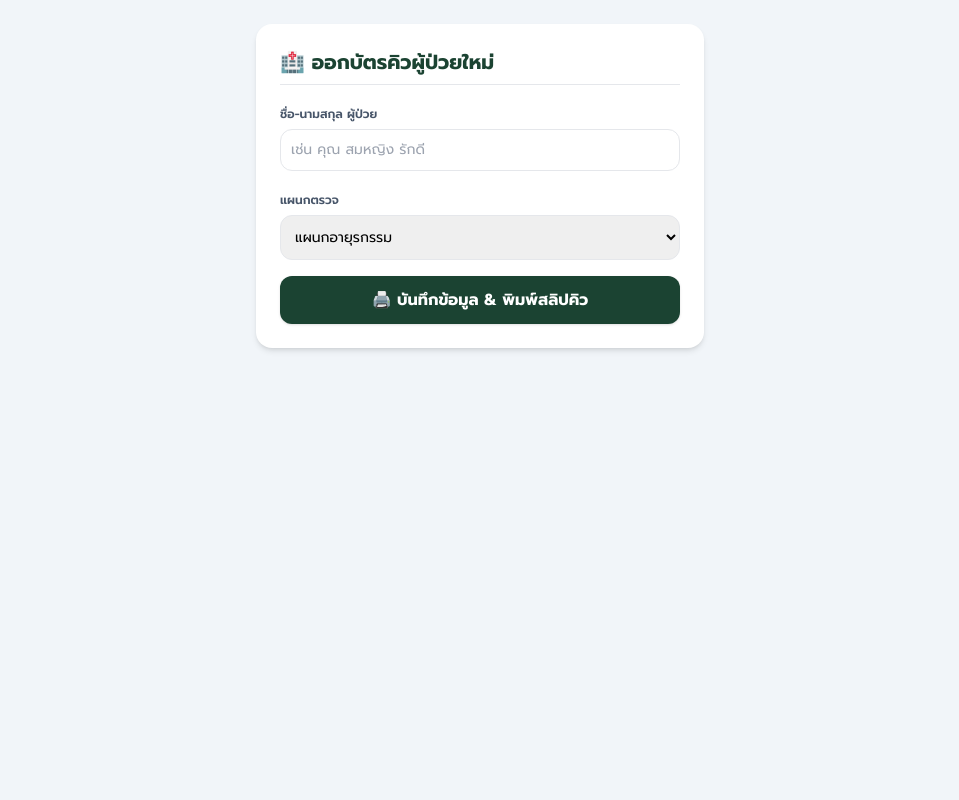
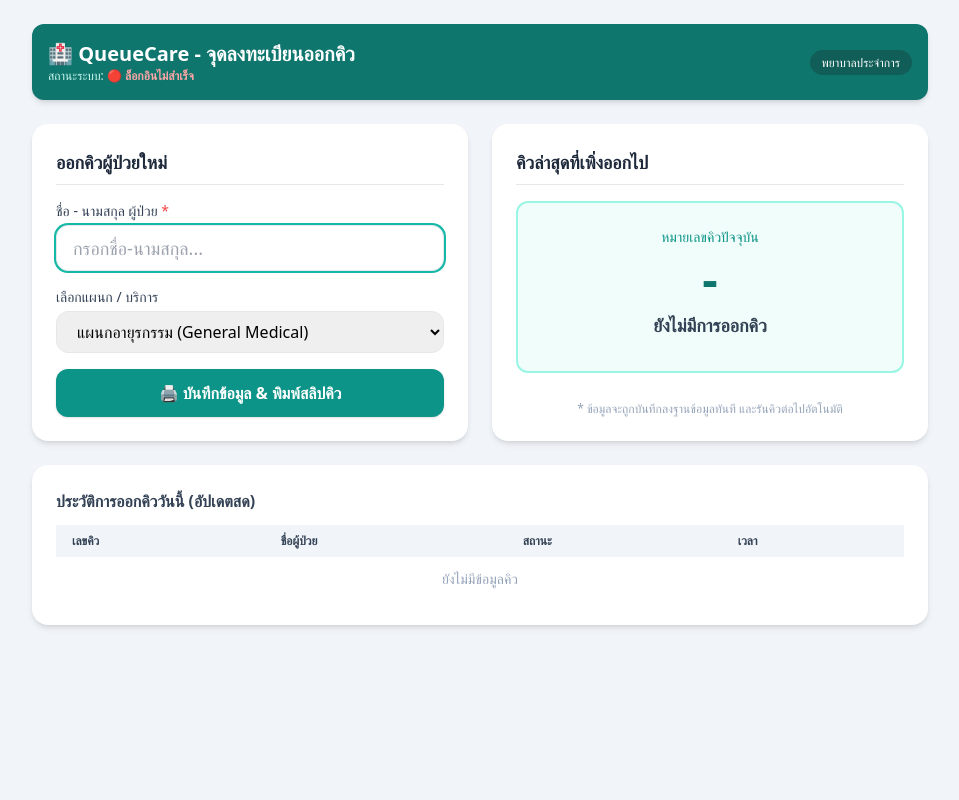
Before and after one commit to GatmaneeGreat/queuecare-backend, a FastAPI app: page /nurse in a window 1280 px wide. Shown: the whole page, without its empty margins (160-1119 px from the left). Run offline with FastAPI, Linux system fonts and the light colour scheme; data comes from the database, SQL or seed files in the repository; some libraries are stand-ins or nearby versions.

Commit message:
Update nurse portal and seed data

```diff
--- a/templates/nurse.html
+++ b/templates/nurse.html
@@ -2,222 +2,281 @@
 <html lang="th">
 <head>
     <meta charset="UTF-8">
-  <title>ระบบออกบัตรคิวสำหรับเจ้าหน้าที่ - QueueCare</title>
+    <meta name="viewport" content="width=device-width, initial-scale=1.0">
+    <title>ระบบออกคิวสำหรับพยาบาล - QueueCare</title>
     <script src="https://cdn.tailwindcss.com"></script>
-  <!-- โหลด Library สำหรับสร้าง QR Code -->
-  <script src="https://cdnjs.cloudflare.com/ajax/libs/qrcodejs/1.0.0/qrcode.min.js"></script>
-  <link href="https://fonts.googleapis.com/css2?family=Prompt:wght@300;400;500;600;700&display=swap" rel="stylesheet">
     <style>
-    body { font-family: 'Prompt', sans-serif; }
-    /* ซ่อนส่วนที่ไม่ต้องการพิมพ์เวลาสั่ง Print */
         @media print {
+            body * { visibility: hidden; }
+            #printableSlip, #printableSlip * { visibility: visible; }
+            #printableSlip { position: absolute; left: 0; top: 0; width: 100%; }
             .no-print { display: none !important; }
-      .print-only { display: block !important; }
         }
     </style>
 </head>
-<body class="bg-slate-100 min-h-screen p-6">
+<body class="bg-slate-100 min-h-screen p-6 font-sans">
 
-  <!-- ================= ส่วนฟอร์มของพยาบาล (ไม่พิมพ์ออกกระดาษ) ================= -->
-  <div class="max-w-md mx-auto bg-white p-6 rounded-2xl shadow-md space-y-4 no-print">
-    <h2 class="text-xl font-bold text-[#1B4332] border-b pb-2">🏥 ออกบัตรคิวผู้ป่วยใหม่</h2>
+    <!-- ส่วนฟอร์มของพยาบาล (ไม่พิมพ์ออกกระดาษ) -->
+    <div class="max-w-4xl mx-auto space-y-6 no-print">
 
+        <!-- Header -->
+        <div class="bg-teal-700 text-white p-4 rounded-xl shadow-md flex justify-between items-center">
             <div>
-      <label class="text-xs font-semibold text-slate-600">ชื่อ-นามสกุล ผู้ป่วย</label>
-      <input type="text" id="patientName" placeholder="เช่น คุณ สมหญิง รักดี" class="w-full border rounded-xl p-2.5 text-sm mt-1 focus:outline-none focus:ring-2 focus:ring-[#2D6A4F]">
+                <h1 class="text-xl font-bold">🏥 QueueCare - จุดลงทะเบียนออกคิว</h1>
+                <p class="text-xs text-teal-100">สถานะระบบ: <span id="authStatus" class="font-bold text-yellow-300">กำลังเชื่อมต่อ...</span></p>
+            </div>
+            <div class="text-right text-sm">
+                <span class="bg-teal-800 px-3 py-1 rounded-full text-xs">พยาบาลประจำการ</span>
+            </div>
+        </div>
+
+        <div class="grid grid-cols-1 md:grid-cols-2 gap-6">
+            <!-- ฟอร์มออกคิว -->
+            <div class="bg-white p-6 rounded-2xl shadow-md space-y-4">
+                <h2 class="text-lg font-bold text-slate-800 border-b pb-2">ออกคิวผู้ป่วยใหม่</h2>
+
+                <form id="queueForm" onsubmit="handleCreateQueue(event)" class="space-y-4">
+                    <div>
+                        <label class="block text-sm font-medium text-slate-700 mb-1">ชื่อ - นามสกุล ผู้ป่วย <span class="text-red-500">*</span></label>
+                        <input type="text" id="patientName" required placeholder="กรอกชื่อ-นามสกุล..."
+                               class="w-full px-4 py-2 border rounded-xl focus:ring-2 focus:ring-teal-500 focus:outline-none text-lg">
                     </div>
 
                     <div>
-      <label class="text-xs font-semibold text-slate-600">แผนกตรวจ</label>
-      <select id="department" class="w-full border rounded-xl p-2.5 text-sm mt-1">
-        <option value="แผนกอายุรกรรม">แผนกอายุรกรรม</option>
-        <option value="แผนกศัลยกรรม">แผนกศัลยกรรม</option>
-        <option value="แผนกกุมารเวชกรรม">แผนกกุมารเวชกรรม</option>
+                        <label class="block text-sm font-medium text-slate-700 mb-1">เลือกแผนก / บริการ</label>
+                        <select id="serviceId" class="w-full px-4 py-2 border rounded-xl focus:ring-2 focus:ring-teal-500 focus:outline-none">
+                            <option value="1">แผนกอายุรกรรม (General Medical)</option>
+                            <option value="2">แผนกศัลยกรรม (Surgery)</option>
+                            <option value="3">แผนกกุมารเวชกรรม (Pediatrics)</option>
                         </select>
                     </div>
 
-    <button onclick="issueQueue()" class="w-full bg-[#1B4332] hover:bg-[#2D6A4F] text-white font-bold py-3 rounded-xl transition shadow">
-      🖨️ บันทึกข้อมูล & พิมพ์สลิปคิว
+                    <button type="submit" id="submitBtn"
+                            class="w-full bg-teal-600 hover:bg-teal-700 text-white font-bold py-3 px-4 rounded-xl shadow transition duration-200 flex items-center justify-center gap-2">
+                        <span>🖨️ บันทึกข้อมูล & พิมพ์สลิปคิว</span>
                     </button>
+                </form>
             </div>
 
-  <!-- ================= ส่วนสลิปใบคิว (สำหรับพิมพ์ออกเครื่องพิมพ์ thermal/สลิป) ================= -->
-  <div id="printableSlip" class="hidden print-only max-w-[300px] mx-auto p-4 bg-white border border-stone-300 text-center space-y-3 rounded-lg">
-    <div class="border-b border-dashed pb-2">
-      <h3 class="font-bold text-lg text-black">โรงพยาบาล QueueCare</h3>
-      <p class="text-xs text-stone-600">ใบนัดหมายและติดตามคิวบริการ</p>
+            <!-- การแสดงผลคิวล่าสุดที่เพิ่งออกไป -->
+            <div class="bg-white p-6 rounded-2xl shadow-md space-y-4 flex flex-col justify-between">
+                <div>
+                    <h2 class="text-lg font-bold text-slate-800 border-b pb-2">คิวล่าสุดที่เพิ่งออกไป</h2>
+                    <div id="latestQueueCard" class="mt-4 p-6 bg-teal-50 border-2 border-teal-200 rounded-xl text-center space-y-2">
+                        <p class="text-sm text-teal-600 font-medium">หมายเลขคิวปัจจุบัน</p>
+                        <p id="displayQueueNumber" class="text-5xl font-black text-teal-700">-</p>
+                        <p id="displayPatientName" class="text-lg font-bold text-slate-700">ยังไม่มีการออกคิว</p>
+                        <p id="displayTime" class="text-xs text-slate-400"></p>
                     </div>
-
-    <div>
-      <p class="text-xs text-stone-500">หมายเลขคิวของคุณ</p>
-      <h1 id="slipQueueNum" class="text-4xl font-black text-black py-1">A-000</h1>
-      <p id="slipDept" class="text-xs font-semibold text-stone-700">แผนกอายุรกรรม</p>
                 </div>
-
-    <div class="text-left text-xs space-y-1 bg-stone-50 p-2 rounded border border-stone-200">
-      <p><strong>ชื่อผู้ป่วย:</strong> <span id="slipPatientName">-</span></p>
-      <p><strong>วันที่:</strong> <span id="slipDate">-</span></p>
+                <div class="text-xs text-slate-400 text-center">
+                    * ข้อมูลจะถูกบันทึกลงฐานข้อมูลทันที และรันคิวต่อไปอัตโนมัติ
                 </div>
-
-    <!-- กล่องแสดง QR Code สำหรับคนไข้สแกน -->
-    <div class="py-2 flex flex-col items-center justify-center space-y-1">
-      <div id="qrcode"></div>
-      <p class="text-[10px] text-stone-600 font-medium mt-1">สแกน QR Code เพื่อดูคิวสดเรียลไทม์</p>
-    </div>
-
-    <div class="border-t border-dashed pt-2 text-[10px] text-stone-500">
-      <p>ขอบคุณที่ใช้บริการ / Thank you</p>
             </div>
         </div>
 
+        <!-- ตารางประวัติการออกคิวล่าสุด -->
+        <div class="bg-white p-6 rounded-2xl shadow-md space-y-3">
+            <h3 class="font-bold text-slate-700">ประวัติการออกคิววันนี้ (อัปเดตสด)</h3>
+            <div class="overflow-x-auto">
+                <table class="w-full text-sm text-left text-slate-600">
+                    <thead class="text-xs text-slate-700 uppercase bg-slate-100">
+                        <tr>
+                            <th class="px-4 py-2">เลขคิว</th>
+                            <th class="px-4 py-2">ชื่อผู้ป่วย</th>
+                            <th class="px-4 py-2">สถานะ</th>
+                            <th class="px-4 py-2">เวลา</th>
+                        </tr>
+                    </thead>
+                    <tbody id="queueHistoryTable">
+                        <tr><td colspan="4" class="px-4 py-3 text-center text-slate-400">ยังไม่มีข้อมูลคิว</td></tr>
+                    </tbody>
+                </table>
+            </div>
+        </div>
+
+    </div>
+
+    <!-- ส่วนสลิปใบเสร็จ (แสดงเฉพาะตอนกดพิมพ์) -->
+    <div id="printableSlip" class="hidden print-only max-w-[300px] mx-auto p-4 bg-white border text-center space-y-2">
+        <h2 class="font-bold text-lg">บัตรคิวรับบริการ</h2>
+        <p class="text-xs">โรงพยาบาล QueueCare</p>
+        <hr class="my-2 border-dashed">
+        <p class="text-xs">หมายเลขคิวของคุณ</p>
+        <h1 id="slipQueueNumber" class="text-4xl font-black my-2">A000</h1>
+        <p id="slipPatientName" class="font-bold text-sm">ชื่อผู้ป่วย</p>
+        <p id="slipService" class="text-xs text-slate-500">แผนกบริการ</p>
+        <hr class="my-2 border-dashed">
+        <p id="slipDate" class="text-[10px] text-slate-400"></p>
+        <p class="text-[10px] text-slate-400">กรุณารอฟังประกาศเรียกคิว</p>
+    </div>
+
     <script>
-    // 1. ฟังก์ชัน Auto Authentication
-    async function autoAuthenticate() {
-      if (localStorage.getItem('access_token')) {
-        return localStorage.getItem('access_token');
+        // อีเมลและรหัสผ่านพยาบาลตั้งไว้ตายตัวสำหรับ Auto-Login
+        const NURSE_CREDENTIALS = {
+            username: "nurse@hospital.com",
+            password: "password123"
+        };
+
+        let queueHistory = [];
+
+        // 1. ฟังก์ชันแอบ Login อัตโนมัติในเบื้องหลัง
+        async function silentLogin() {
+            document.getElementById('authStatus').innerText = "กำลังยืนยันตัวตน...";
+            try {
+                const formData = new URLSearchParams();
+                formData.append('username', NURSE_CREDENTIALS.username);
+                formData.append('password', NURSE_CREDENTIALS.password);
+
+                const response = await fetch('/auth/login', {
+                    method: 'POST',
+                    headers: { 'Content-Type': 'application/x-www-form-urlencoded' },
+                    body: formData
+                });
+
+                if (response.ok) {
+                    const data = await response.json();
+                    localStorage.setItem('access_token', data.access_token);
+                    document.getElementById('authStatus').innerText = "🟢 พร้อมใช้งาน";
+                    document.getElementById('authStatus').className = "font-bold text-green-300";
+                    return data.access_token;
+                } else {
+                    document.getElementById('authStatus').innerText = "🔴 ล็อกอินไม่สำเร็จ";
+                    document.getElementById('authStatus').className = "font-bold text-red-300";
+                    return null;
+                }
+            } catch (err) {
+                console.error("Auto Login Error:", err);
+                return null;
+            }
         }
 
-      const email = 'nurse@hospital.com';
-      const password = 'password123';
+        // 2. ฟังก์ชันดึง Token (ถ้าไม่มีหรือหมดอายุ จะแอบ Login ใหม่ให้ทันที)
+        async function getToken() {
+            let token = localStorage.getItem('access_token');
+            if (!token) {
+                token = await silentLogin();
+            }
+            return token;
+        }
 
-      try {
-        let res = await fetch('/auth/login', {
+        // 3. ฟังก์ชันหลักสำหรับบันทึกและออกคิว
+        async function handleCreateQueue(e) {
+            e.preventDefault();
+
+            const nameInput = document.getElementById('patientName');
+            const serviceSelect = document.getElementById('serviceId');
+            const submitBtn = document.getElementById('submitBtn');
+
+            const patientName = nameInput.value.trim();
+            const serviceId = parseInt(serviceSelect.value);
+
+            if (!patientName) return;
+
+            submitBtn.disabled = true;
+            submitBtn.innerText = "กำลังบันทึกข้อมูล...";
+
+            let token = await getToken();
+
+            // ส่งข้อมูลบันทึกคิวไปยัง Backend
+            let response = await fetch('/queues/', {
                 method: 'POST',
-          headers: { 'Content-Type': 'application/x-www-form-urlencoded' },
-          body: new URLSearchParams({
-            'username': email,
-            'password': password
+                headers: {
+                    'Content-Type': 'application/json',
+                    'Authorization': `Bearer ${token}`
+                },
+                body: JSON.stringify({
+                    patient_name: patientName,
+                    service_id: serviceId
                 })
             });
 
-        if (!res.ok) {
-          await fetch('/auth/register', {
+            // ถ้าเจอ 401 (Token หมดอายุ) ให้แอบ Login ใหม่ แล้วลองยิงบันทึกอีกรอบทันที
+            if (response.status === 401) {
+                token = await silentLogin();
+                if (token) {
+                    response = await fetch('/queues/', {
                         method: 'POST',
-            headers: { 'Content-Type': 'application/json' },
+                        headers: {
+                            'Content-Type': 'application/json',
+                            'Authorization': `Bearer ${token}`
+                        },
                         body: JSON.stringify({
-              name: 'พยาบาลประจำเคาน์เตอร์',
-              email: email,
-              password: password,
-              role: 'nurse'
-            })
-          });
-
-          res = await fetch('/auth/login', {
-            method: 'POST',
-            headers: { 'Content-Type': 'application/x-www-form-urlencoded' },
-            body: new URLSearchParams({
-              'username': email,
-              'password': password
+                            patient_name: patientName,
+                            service_id: serviceId
                         })
                     });
                 }
-
-        if (res.ok) {
-          const data = await res.json();
-          localStorage.setItem('access_token', data.access_token);
-          return data.access_token;
-        }
-      } catch (err) {
-        console.error('❌ Auto Auth error:', err);
-      }
-      return null;
             }
 
-    // 2. ฟังก์ชันดึง User ID ปัจจุบันจาก Backend /auth/me
-    async function getCurrentUserId(token) {
-      try {
-        const res = await fetch('/auth/me', {
-          headers: { 'Authorization': `Bearer ${token}` }
-        });
-        if (res.ok) {
-          const user = await res.json();
-          return user.id;
-        }
-      } catch (err) {
-        console.error('❌ Get User ID error:', err);
-      }
-      return 1; // Fallback default ID
+            if (response.ok) {
+                const newQueue = await response.json();
+
+                // อัปเดตข้อมูลบนหน้าจอพยาบาลทันที
+                updateNurseScreen(newQueue, patientName, serviceSelect.options[serviceSelect.selectedIndex].text);
+
+                // สั่งพิมพ์ใบคิว
+                printSlip(newQueue, patientName, serviceSelect.options[serviceSelect.selectedIndex].text);
+
+                // ล้างช่องกรอกชื่อ และเอาเคอร์เซอร์ไปจ่อไว้ พร้อมพิมพ์ชื่อคนถัดไปทันที!
+                nameInput.value = '';
+                nameInput.focus();
+            } else {
+                alert("เกิดข้อผิดพลาดในการออกคิว กรุณาลองใหม่อีกครั้ง");
             }
 
-    window.addEventListener('DOMContentLoaded', autoAuthenticate);
-
-    // 3. ฟังก์ชันออกบัตรคิว
-    async function issueQueue() {
-      const name = document.getElementById('patientName').value.trim();
-      const dept = document.getElementById('department').value;
-
-      if (!name) {
-        alert('กรุณากรอกชื่อผู้ป่วย');
-        return;
+            submitBtn.disabled = false;
+            submitBtn.innerText = "🖨️ บันทึกข้อมูล & พิมพ์สลิปคิว";
         }
 
-      let token = localStorage.getItem('access_token');
-      if (!token) {
-        token = await autoAuthenticate();
+        // 4. อัปเดตข้อมูลบนหน้าจอพยาบาล
+        function updateNurseScreen(queueData, name, serviceName) {
+            const queueNum = queueData.number || queueData.queue_number || `A-${queueData.id}`;
+            const now = new Date().toLocaleTimeString('th-TH', { hour: '2-digit', minute: '2-digit' });
+
+            // อัปเดตการ์ดคิวล่าสุด
+            document.getElementById('displayQueueNumber').innerText = queueNum;
+            document.getElementById('displayPatientName').innerText = name;
+            document.getElementById('displayTime').innerText = `ออกคิวเมื่อเวลา: ${now} น.`;
+
+            // เพิ่มเข้าประวัติในตารางด้านล่าง
+            queueHistory.unshift({
+                number: queueNum,
+                name: name,
+                status: queueData.status || 'waiting',
+                time: now
+            });
+
+            const tableBody = document.getElementById('queueHistoryTable');
+            tableBody.innerHTML = queueHistory.map(q => `
+                <tr class="border-b hover:bg-slate-50">
+                    <td class="px-4 py-2 font-bold text-teal-700">${q.number}</td>
+                    <td class="px-4 py-2">${q.name}</td>
+                    <td class="px-4 py-2"><span class="bg-yellow-100 text-yellow-800 text-xs px-2 py-0.5 rounded">รอเรียก</span></td>
+                    <td class="px-4 py-2 text-xs text-slate-400">${q.time}</td>
+                </tr>
+            `).join('');
         }
 
-      // ดึง user_id ของผู้ล็อกอิน
-      const userId = await getCurrentUserId(token);
+        // 5. เตรียมข้อมูลใส่สลิปแล้วสั่งพิมพ์
+        function printSlip(queueData, name, serviceName) {
+            const queueNum = queueData.number || queueData.queue_number || `A-${queueData.id}`;
+            document.getElementById('slipQueueNumber').innerText = queueNum;
+            document.getElementById('slipPatientName').innerText = name;
+            document.getElementById('slipService').innerText = serviceName;
+            document.getElementById('slipDate').innerText = new Date().toLocaleString('th-TH');
 
-      // สุ่มสร้างหมายเลขคิว เช่น A-105
-      const generatedQueueNum = "A-" + Math.floor(100 + Math.random() * 900);
-
-      try {
-        const response = await fetch('/queues/', {
-          method: 'POST',
-          headers: {
-            'Content-Type': 'application/json',
-            'Authorization': token ? `Bearer ${token}` : ''
-          },
-          body: JSON.stringify({
-            number: generatedQueueNum,
-            user_id: userId,
-            patient_name: name,
-            department: dept
-          })
-        });
-
-        if (!response.ok) {
-          const errorData = await response.json();
-          let errorMessage = 'เกิดข้อผิดพลาดในการบันทึก';
-          if (Array.isArray(errorData.detail)) {
-            errorMessage = errorData.detail.map(err => `• ${err.loc ? err.loc.join('.') : 'field'}: ${err.msg}`).join('\n');
-          } else if (typeof errorData.detail === 'string') {
-            errorMessage = errorData.detail;
-          }
-          alert('ไม่สามารถบันทึกคิวได้:\n' + errorMessage);
-          return;
+            const slip = document.getElementById('printableSlip');
+            slip.classList.remove('hidden');
+            window.print();
+            slip.classList.add('hidden');
         }
 
-        const data = await response.json();
-        const finalQueueNumber = data.number || data.queue_number || generatedQueueNum;
-
-        // อัปเดตข้อมูลบนสลิป
-        document.getElementById('slipPatientName').innerText = name;
-        document.getElementById('slipDept').innerText = dept;
-        document.getElementById('slipQueueNum').innerText = finalQueueNumber;
-        document.getElementById('slipDate').innerText = new Date().toLocaleString('th-TH');
-
-        // สร้าง QR Code สำหรับคนไข้
-        const trackUrl = `${window.location.origin}/track?q=${finalQueueNumber}&name=${encodeURIComponent(name)}`;
-        document.getElementById('qrcode').innerHTML = "";
-        new QRCode(document.getElementById("qrcode"), {
-          text: trackUrl,
-          width: 120,
-          height: 120
-        });
-
-        // แสดงสลิปและสั่งพิมพ์
-        document.getElementById('printableSlip').classList.remove('hidden');
-        setTimeout(() => {
-          window.print();
-        }, 300);
-
-      } catch (err) {
-        console.error(err);
-        alert('ไม่สามารถเชื่อมต่อกับเซิร์ฟเวอร์ได้');
-      }
-    }
+        // เริ่มต้นทำงาน: Auto Login ทันทีที่เปิดหน้าเว็บ
+        window.onload = () => {
+            silentLogin();
+            document.getElementById('patientName').focus();
+        };
     </script>
 </body>
 </html>
```
Also changed, not shown: seed.py (added, +35 -0 lines). Lines whose indentation alone changed are shown as unchanged.
